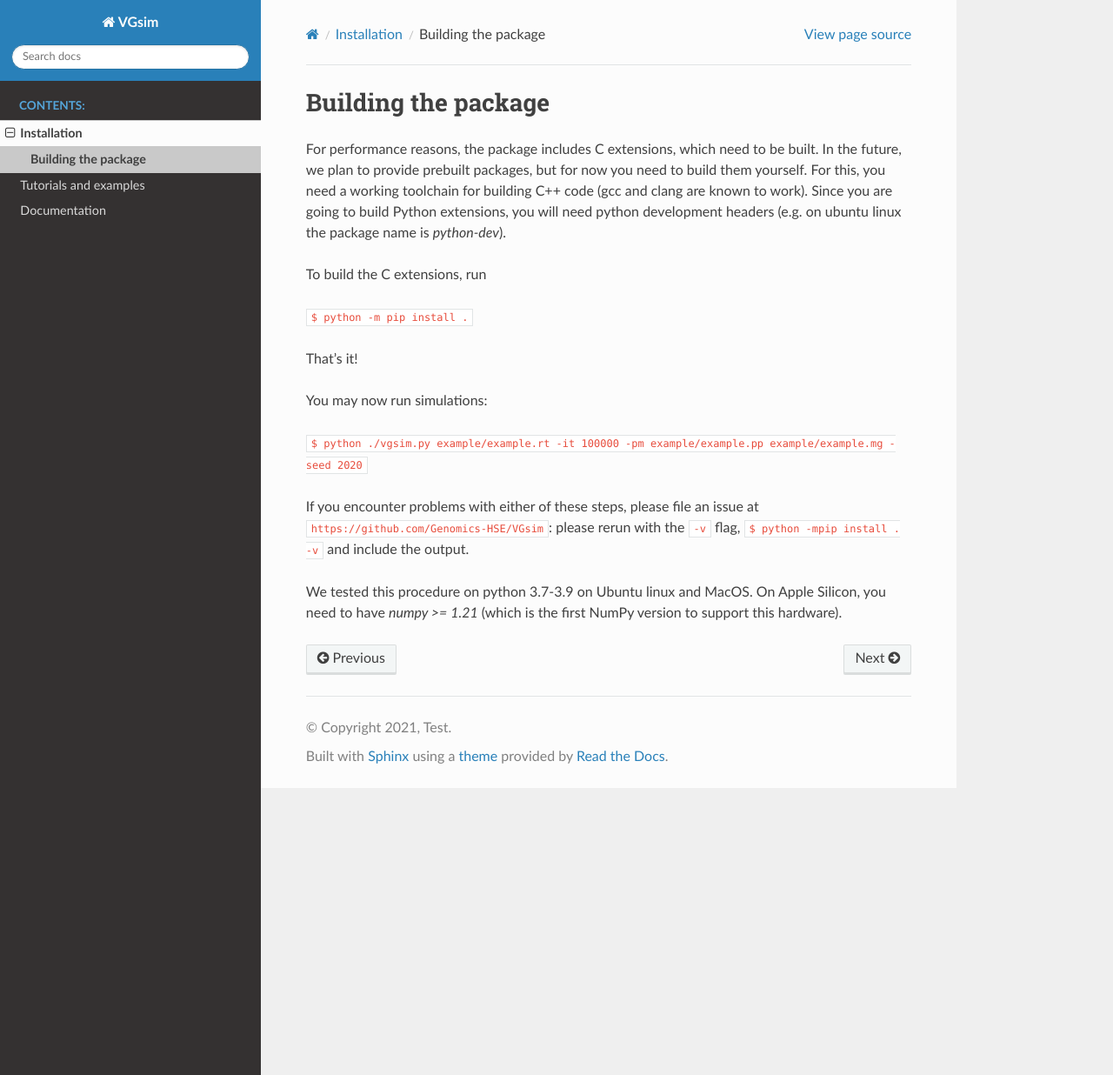
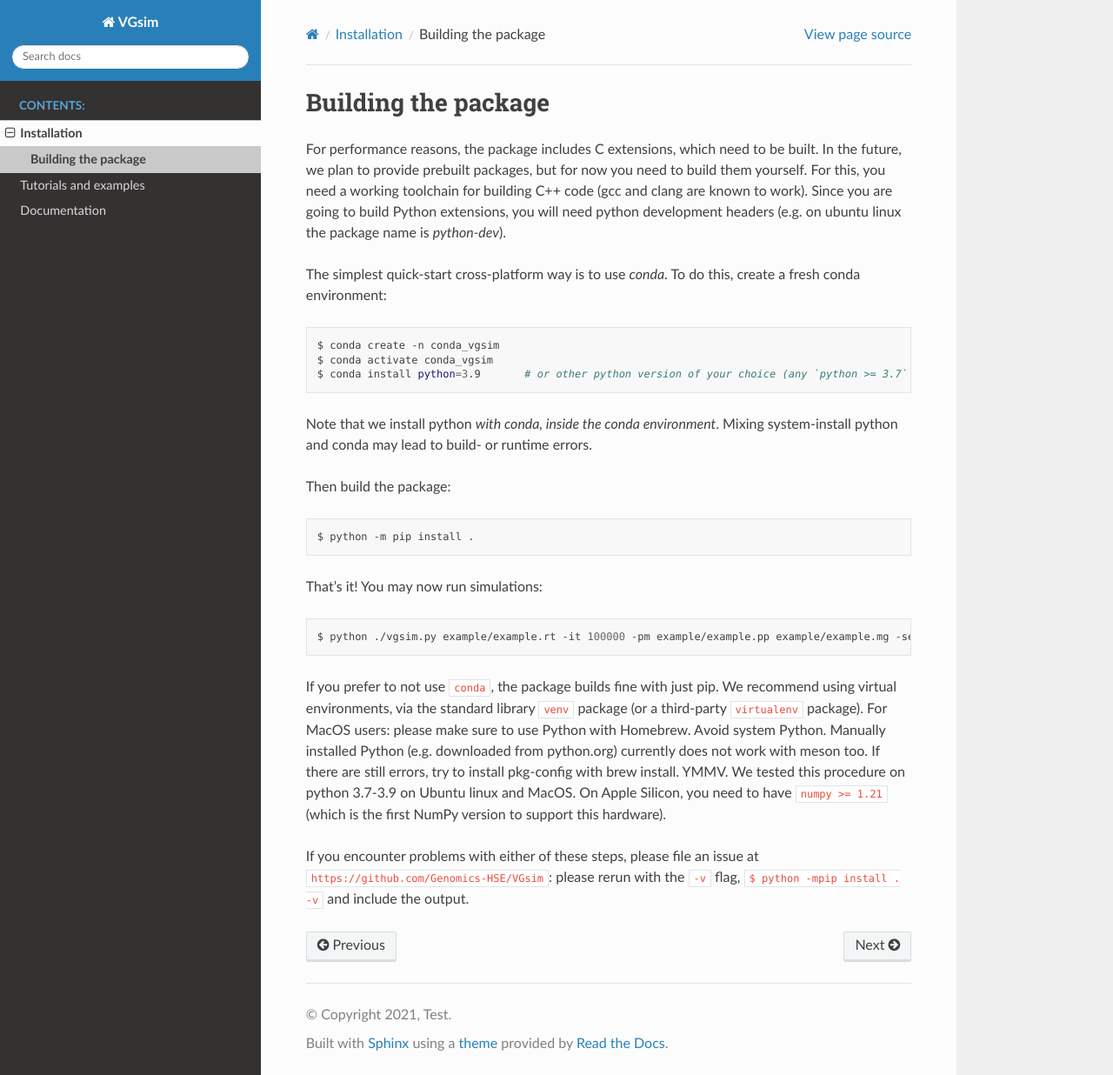
Before and after one commit to Genomics-HSE/VGsim, a Sphinx documentation site: the page built from docs/source/Installation.rst, in a window 1280 px wide and 1236 px high. Shown: the whole window at 87% size. Built offline with Sphinx 7.4.7 and the Read the Docs theme 2.0.0, drawn with Linux system fonts in a browser that asks for light colours.

Commit message:
Updated example for launching and information for wiki

```diff
--- a/docs/source/Documentation.rst
+++ b/docs/source/Documentation.rst
@@ -27,7 +27,7 @@ Population model
 
 .. autofunction:: functions.set_population_size
 .. autofunction:: functions.set_contact_density
-.. autofunction:: functions.set_lockdown
+.. autofunction:: functions.set_npi
 .. autofunction:: functions.set_sampling_multiplier
 .. autofunction:: functions.set_migration_probability
 
--- a/docs/source/Installation.rst
+++ b/docs/source/Installation.rst
@@ -7,21 +7,34 @@ to build them yourself. For this, you need a working toolchain for building C++
 code (gcc and clang are known to work). Since you are going to build Python extensions,
 you will need python development headers (e.g. on ubuntu linux the package name is `python-dev`).
 
+The simplest quick-start cross-platform way is to use `conda`. To do this, create a fresh conda environment:
 
-To build the C extensions, run
+.. code-block:: bash
 
-``$ python -m pip install .``
+	$ conda create -n conda_vgsim
+	$ conda activate conda_vgsim
+	$ conda install python=3.9       # or other python version of your choice (any `python >= 3.7` should work).
+
+Note that we install python *with conda, inside the conda environment*. Mixing system-install python and conda may lead to build- or runtime errors.
+
+Then build the package:
+
+.. code-block:: bash
+
+	$ python -m pip install .
 
 That's it!
-
 You may now run simulations:
 
-``$ python ./vgsim.py example/example.rt -it 100000 -pm example/example.pp example/example.mg -seed 2020``
+.. code-block:: bash
+
+	$ python ./vgsim.py example/example.rt -it 100000 -pm example/example.pp example/example.mg -seed 2020
+
+If you prefer to not use ``conda``, the package builds fine with just pip. We recommend using virtual environments, via the standard library ``venv`` package (or a third-party ``virtualenv`` package). For MacOS users: please make sure to use Python with Homebrew. Avoid system Python. Manually installed Python (e.g. downloaded from python.org) currently does not work with meson too. If there are still errors, try to install pkg-config with brew install. YMMV.
+We tested this procedure on python 3.7-3.9 on Ubuntu linux and MacOS.
+On Apple Silicon, you need to have ``numpy >= 1.21`` (which is the first NumPy
+version to support this hardware).
 
 If you encounter problems with either of these steps, please file an issue at
 ``https://github.com/Genomics-HSE/VGsim``: please rerun with the ``-v`` flag,
 ``$ python -mpip install . -v`` and include the output.
-
-We tested this procedure on python 3.7-3.9 on Ubuntu linux and MacOS.
-On Apple Silicon, you need to have `numpy >= 1.21` (which is the first NumPy
-version to support this hardware).
--- a/docs/source/index.rst
+++ b/docs/source/index.rst
@@ -16,7 +16,7 @@ VGsim is the Python package for simulation of viral genealogies in the world-sca
 
 
 .. toctree::
-   :maxdepth: 1
+   :maxdepth: 2
    :caption: Contents:
 
    modules
--- a/docs/source/modules.rst
+++ b/docs/source/modules.rst
@@ -14,6 +14,7 @@ Tutorials and examples
 
    Tutorials and examples
    Haplotypes
+   Migration
 
 Documentation
 =============
--- a/functions.py
+++ b/functions.py
@@ -74,8 +74,8 @@ def set_mutation_rate(rate=None, substitution_weights=None, haplotype=None, site
 	This method allows setting the mutation rate and the weights for each single nucleotide substitution (given the mutation happened). haplotype is the ancestral haplotype for the mutation. site_id is the position on the haplotype where mutation arises. substitution_weights are given in the order of derived variant ATCG. The derived variant cannot be the same as the ancestral state, so the corresponding array entry will be ignored.
 
     :param rate: mutation rate value (None would not change the old value).
-    :param substitution_weights: weights of each single nucleotide substitution given mutation occured (None would not change the old values). See XXX for example.
-    :param haplotype: haplotypes for which the new value is being set. See XXX for details.
+    :param substitution_weights: weights of each single nucleotide substitution given mutation occured (None would not change the old values). `See for example <https://vg-sim.readthedocs.io/en/latest/Haplotypes.html>`_.
+    :param haplotype: haplotypes for which the new value is being set. `See for details <https://vg-sim.readthedocs.io/en/latest/Haplotypes.html>`_.
     :type rate: float or None
     :type substitution_weights: list of four non-negative integers or None
     :type haplotype: int or string or None
@@ -150,7 +150,7 @@ def set_susceptible_individuals(amount, source_type, target_type, population=Non
     :type population: int or None
 	"""
 
-def set_lockdown(parameters, population=None):
+def set_npi(parameters, population=None):
 	"""
 	Setting conditions when lockdown in a population is imposed and lifted with the contact density during the lockdown.
 
```
Also changed, not shown: docs/source/Migration.rst (added, +40 -0 lines), docs/source/Tutorials and examples.rst (+61 -35 lines), docs/source/output.png (added), 5 other files.
